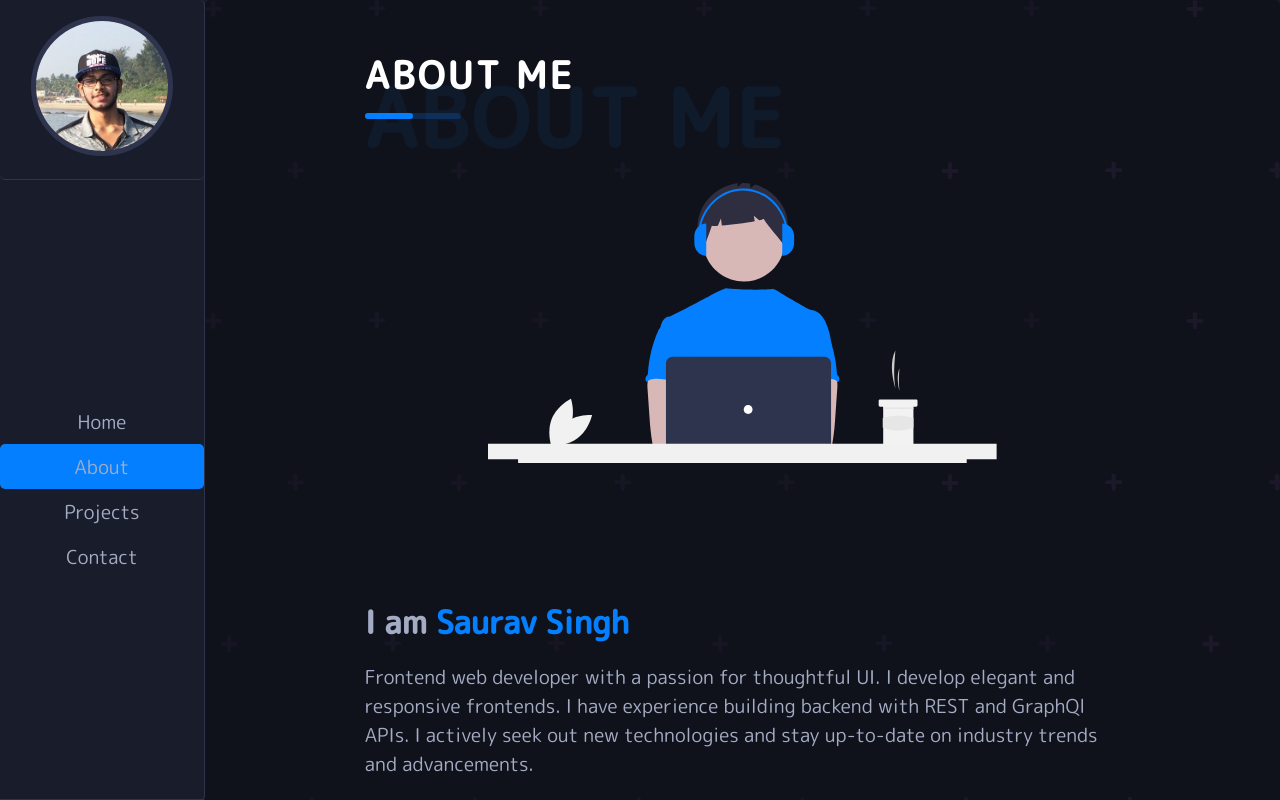
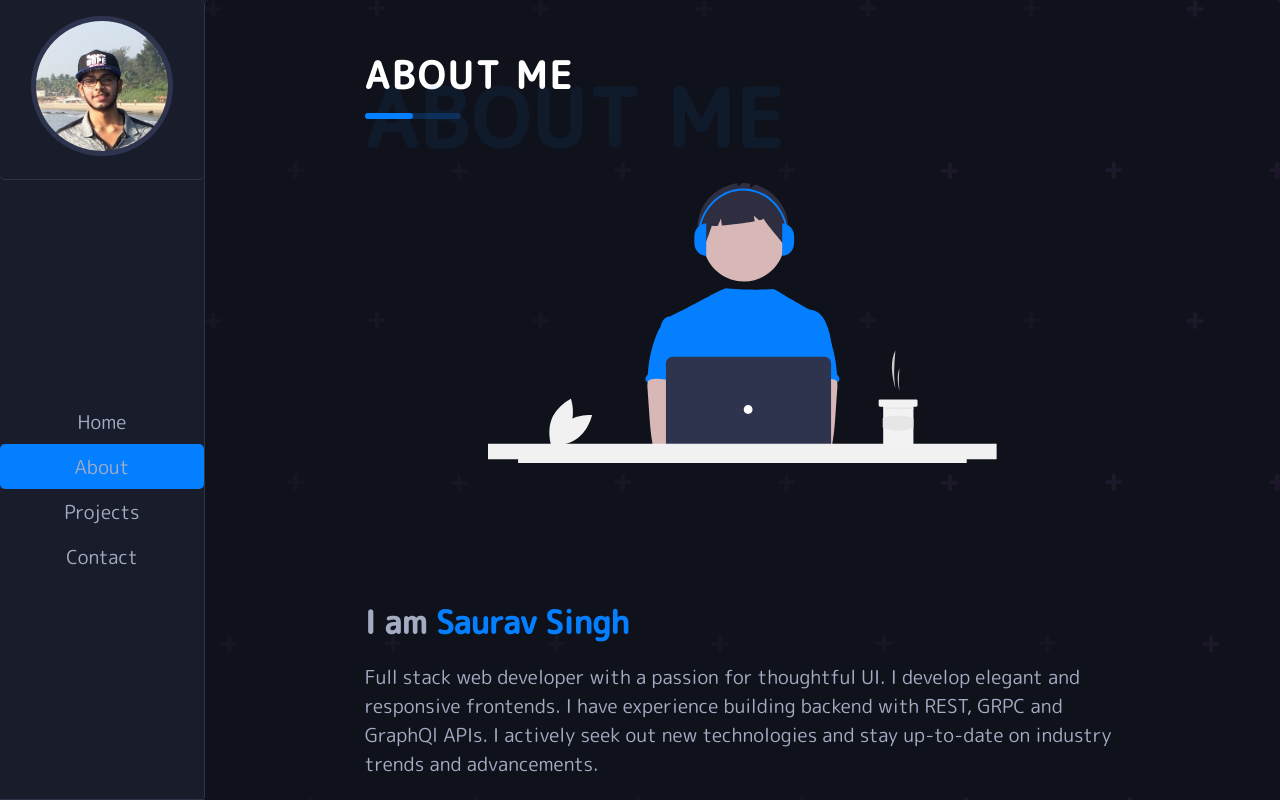
Before and after one commit to Saurav1999/profile, a React (Create React App) app: page /#/ in a window 1280 px wide. Both pictures are taken after a click on the item "About". Shown: the top 800 px of the page. Built offline with nearby package versions, Linux system fonts and the light colour scheme.

Commit message:
resume update

```diff
--- a/src/Components/ImageSection.js
+++ b/src/Components/ImageSection.js
@@ -13,8 +13,8 @@ function ImageSection() {
           I am<span> Saurav Singh</span>
         </h4>
         <p className="about-text">
-          Frontend web developer with a passion for thoughtful UI. I develop elegant
-          and responsive frontends. I have experience building backend with REST
+          Full stack web developer with a passion for thoughtful UI. I develop elegant
+          and responsive frontends. I have experience building backend with REST, GRPC
           and GraphQl APIs. I actively seek out new technologies and stay
           up-to-date on industry trends and advancements.
         </p>
@@ -30,7 +30,7 @@ function ImageSection() {
             <p>: Whitefield, Bengaluru, Karnataka, India</p>
           </div>
         </div>
-        <a href="https://drive.google.com/file/d/1U5rGL8UtMPZBHbbZsjR-0cTE-B3Swl_9/view?usp=sharing">
+        <a href="https://drive.google.com/file/d/1kyqdW-CBBUadClT1TkaL2vXD_-xiWKsG/view?usp=sharing">
           <button className="btn">Resume</button>
         </a>
       </div>
```
Also changed, not shown: 3 other files (tests, documents, lock files or other folders).
